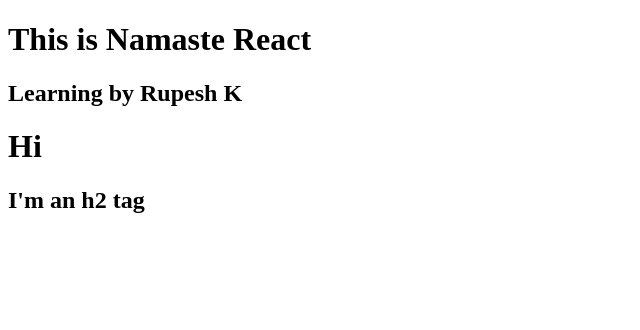
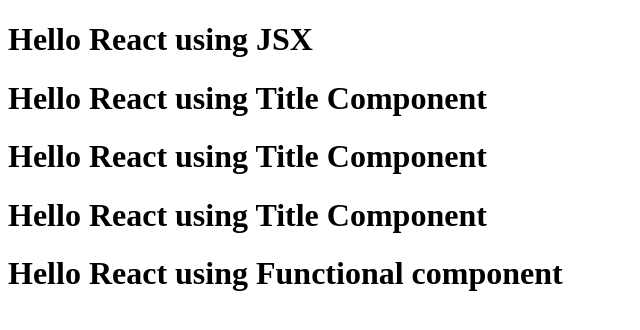
Before and after one commit to rupeshkommindala/namaste-react, a React (Vite) app: page / in a window 1280 px wide. Shown: the top 330 px of the page, without its empty margins (0-640 px from the left). Built offline with nearby package versions, Linux system fonts and the light colour scheme.

Commit message:
episode-03

```diff
--- a/App.js
+++ b/App.js
@@ -1,14 +1,24 @@
 import React from "react";
 import ReactDOM from "react-dom/client";
-const parent = React.createElement("div", { id: "parent" }, [
-  React.createElement("div", { id: "child" }, [
-    React.createElement("h1", {}, "This is Namaste React"),
-    React.createElement("h2", {}, "Learning by Rupesh K"),
-  ]),
-  React.createElement("div", { id: "child2" }, [
-    React.createElement("h1", {}, "Hi"),
-    React.createElement("h2", {}, "I'm an h2 tag"),
-  ]),
-]);
+
+const heading = React.createElement(
+  "h1",
+  { id: "heading" },
+  "Hello World from React"
+);
+const jsxHeading = <h1>Hello React using JSX</h1>;
+const Title = () => <h1>Hello React using Title Component</h1>;
+const HeadingComponent = () => {
+  return (
+    <div id="container">
+      {jsxHeading}
+      <Title />
+      <Title></Title>
+      {Title()}
+      <h1>Hello React using Functional component</h1>
+    </div>
+  );
+};
+
 const root = ReactDOM.createRoot(document.getElementById("root"));
-root.render(parent);
+root.render(<HeadingComponent />);
```
